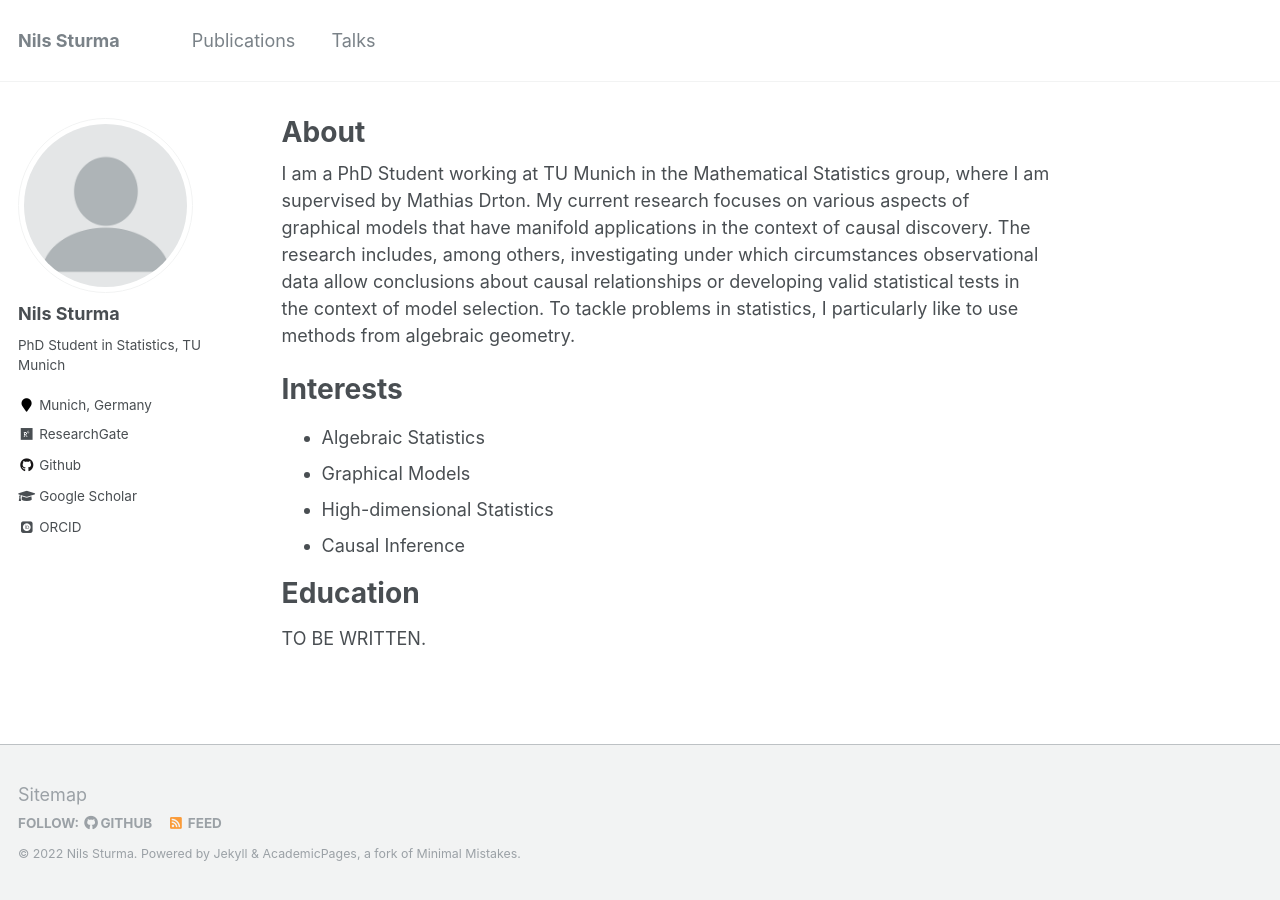
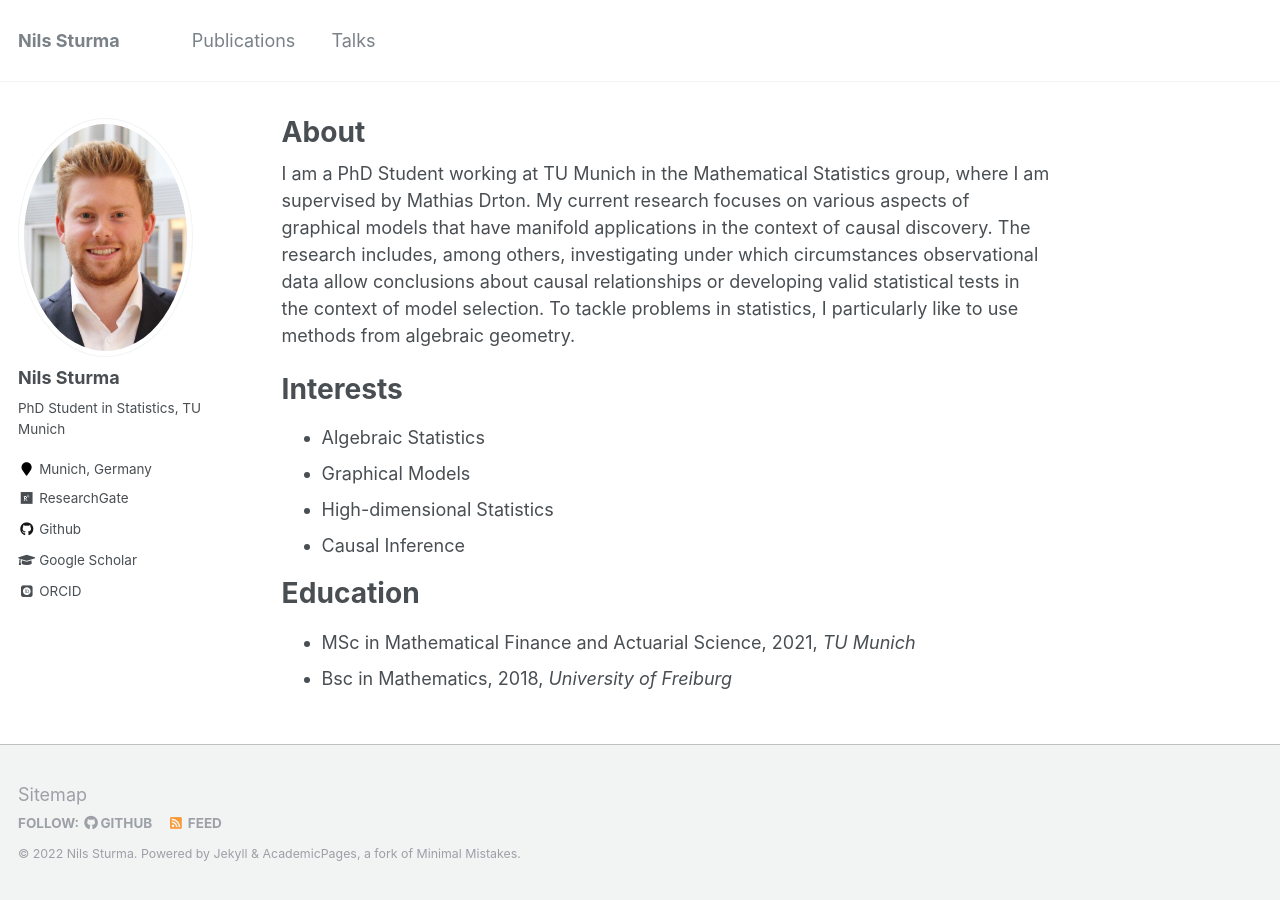
Before and after one commit to NilsSturma/nilssturma.github.io, a Jekyll site: the page built from _pages/about.md, in a window 1280 px wide. Built offline with Jekyll 4.4.1, drawn with Linux system fonts in a browser that asks for light colours; some web fonts are replaced.

Commit message:
added education

```diff
--- a/_config.yml
+++ b/_config.yml
@@ -81,7 +81,7 @@ analytics:
 # Site Author
 author:
   name             : "Nils Sturma"
-  avatar           : "profile.png"
+  avatar           : "Foto_NilsSturma.jpg"
   bio              : "PhD Student in Statistics, TU Munich"
   location         : "Munich, Germany"
   employer         :
--- a/_pages/about.md
+++ b/_pages/about.md
@@ -20,4 +20,5 @@ Interests
 
 Education
 ======
-TO BE WRITTEN.
+* MSc in Mathematical Finance and Actuarial Science, 2021, *TU Munich*
+* Bsc in Mathematics, 2018, *University of Freiburg*
```
Also changed, not shown: _pages/talks.md (+1 -2 lines), images/Foto_NilsSturma.jpg (added), 1 other file.
